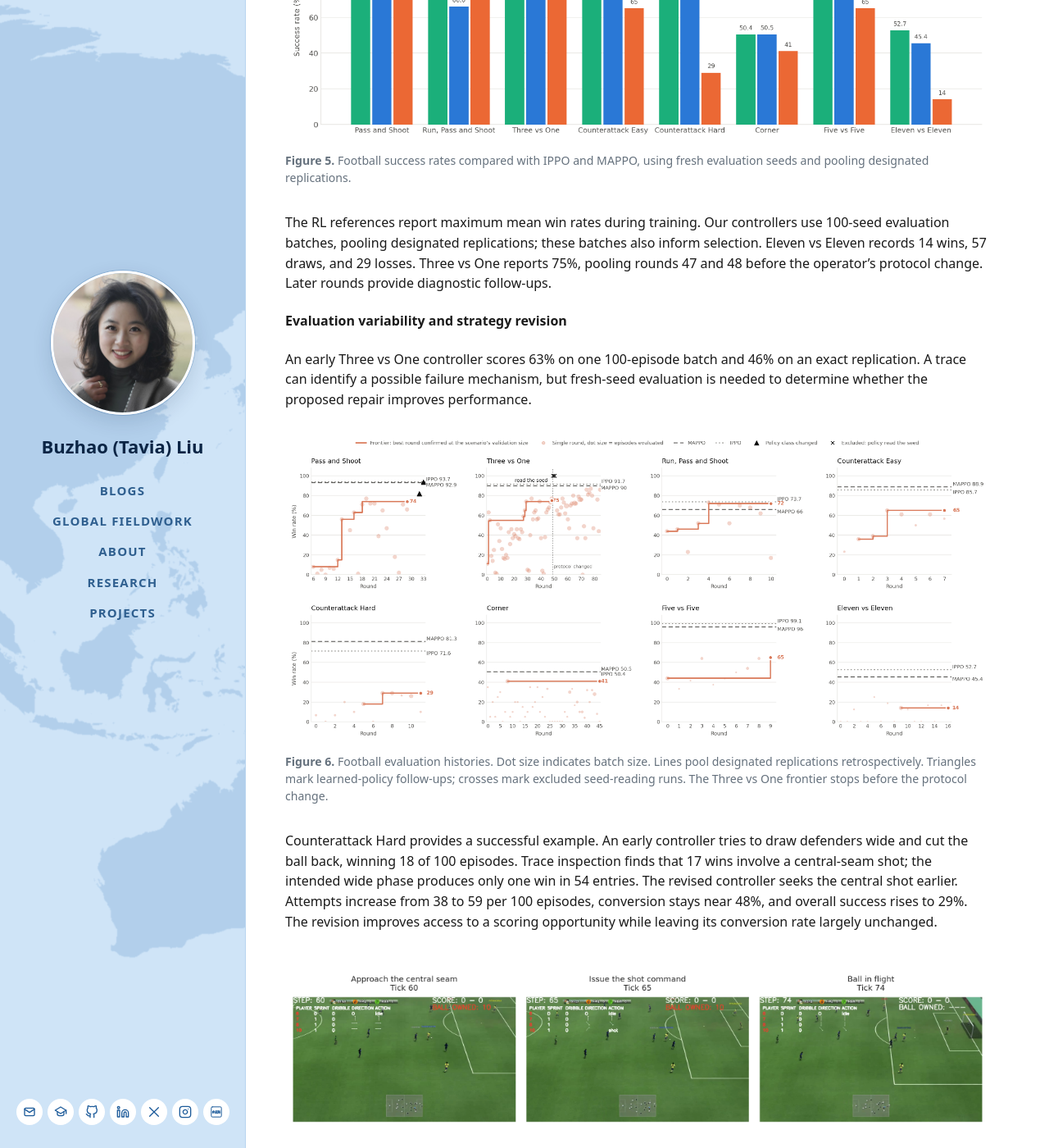
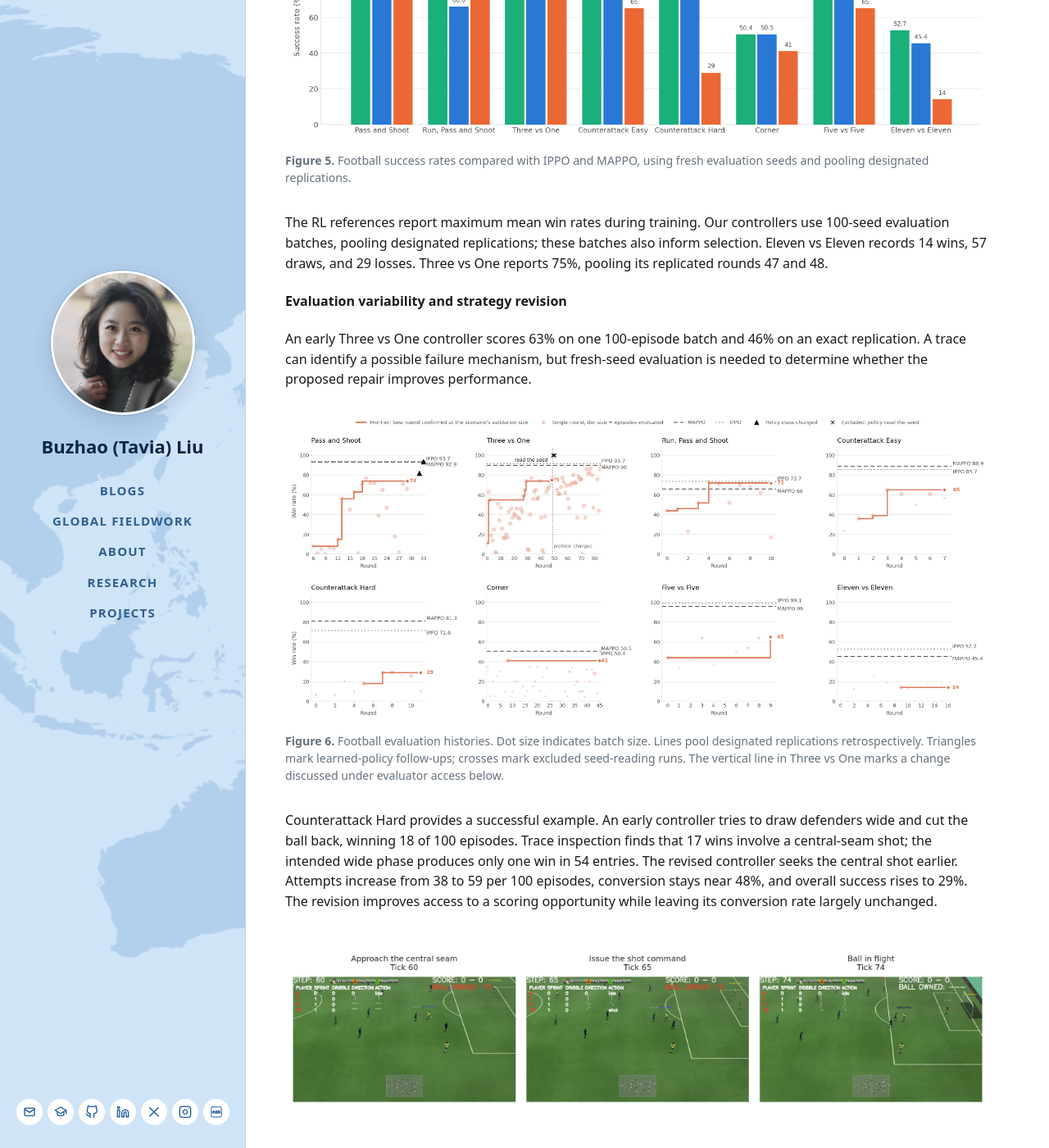
Before and after one commit to tavia-liu/tavia-liu.github.io, a Jekyll site: the page built from _posts/2026-10-31-self-improving-code-as-policies.md, in a window 1280 px wide and 1400 px high, scrolled down 4215 px. Shown: the whole window at 82% size. Built offline with Jekyll 4.4.1, drawn with Linux system fonts in a browser that asks for light colours; some of the changed text lies outside the part shown.

Commit message:
Shortened Results and Analysis; Three vs One split explained only in the analysis

```diff
--- a/_posts/2026-10-31-self-improving-code-as-policies.md
+++ b/_posts/2026-10-31-self-improving-code-as-policies.md
@@ -98,7 +98,7 @@
   <figcaption style="margin-top: .65rem; color: #65717d; font-size: .88rem; line-height: 1.5;"><strong>Figure 5.</strong> Football success rates compared with IPPO and MAPPO, using fresh evaluation seeds and pooling designated replications.</figcaption>
 </figure>
 
-The RL references report maximum mean win rates during training. Our controllers use 100-seed evaluation batches, pooling designated replications; these batches also inform selection. Eleven vs Eleven records 14 wins, 57 draws, and 29 losses. Three vs One reports 75%, pooling rounds 47 and 48 before the operator's protocol change. Later rounds provide diagnostic follow-ups.
+The RL references report maximum mean win rates during training. Our controllers use 100-seed evaluation batches, pooling designated replications; these batches also inform selection. Eleven vs Eleven records 14 wins, 57 draws, and 29 losses. Three vs One reports 75%, pooling its replicated rounds 47 and 48.
 
 #### Evaluation variability and strategy revision
 
@@ -106,7 +106,7 @@
 
 <figure style="margin: 2rem 0; max-width: 100%;">
   <img src="{{ '/assets/img/research/football-rsi-rounds.png' | relative_url }}?v=20261031-3v1c" alt="Round-by-round football evaluations, showing batch sizes, selected performance frontiers, excluded seed-reading evaluations, and the Three vs One protocol change." style="display: block; width: 100%; height: auto;">
-  <figcaption style="margin-top: .65rem; color: #65717d; font-size: .88rem; line-height: 1.5;"><strong>Figure 6.</strong> Football evaluation histories. Dot size indicates batch size. Lines pool designated replications retrospectively. Triangles mark learned-policy follow-ups; crosses mark excluded seed-reading runs. The Three vs One frontier stops before the protocol change.</figcaption>
+  <figcaption style="margin-top: .65rem; color: #65717d; font-size: .88rem; line-height: 1.5;"><strong>Figure 6.</strong> Football evaluation histories. Dot size indicates batch size. Lines pool designated replications retrospectively. Triangles mark learned-policy follow-ups; crosses mark excluded seed-reading runs. The vertical line in Three vs One marks a change discussed under evaluator access below.</figcaption>
 </figure>
 
 Counterattack Hard provides a successful example. An early controller tries to draw defenders wide and cut the ball back, winning 18 of 100 episodes. Trace inspection finds that 17 wins involve a central-seam shot; the intended wide phase produces only one win in 54 entries. The revised controller seeks the central shot earlier. Attempts increase from 38 to 59 per 100 episodes, conversion stays near 48%, and overall success rises to 29%. The revision improves access to a scoring opportunity while leaving its conversion rate largely unchanged.
@@ -128,7 +128,7 @@
 
 Earlier fixed-seed controllers reach 100% development success on Three vs One and both Counterattack tasks. In the held-out audit, they score 20%, 0%, and 0%, respectively. The audit uses ten new engine seeds, each repeated 100 times; its 1,000 episodes cover ten distinct seeds. Development success on one trajectory transfers poorly to this seed set.
 
-A separate Three vs One submission reads the engine seed, recreates the hidden episode, tests sixteen options, and executes one already observed winning. It scores 100% on both 100- and 300-episode evaluations and is excluded. The operator then prohibits seed access and nested environments. These failures establish why fresh seeds, isolation of hidden evaluation information, and a final test outside candidate selection serve different purposes.
+A separate Three vs One submission reads the engine seed, recreates the hidden episode, tests sixteen options, and executes one already observed winning. It scores 100% on both 100- and 300-episode evaluations and is excluded. The operator then prohibits seed access and nested environments, and the campaign continues under that rule. Three vs One is therefore reported from the rounds before this change, and the later rounds appear in this post only as diagnostics. These failures establish why fresh seeds, isolation of hidden evaluation information, and a final test outside candidate selection serve different purposes.
 
 #### Control interfaces and learned subpolicies
 
```
